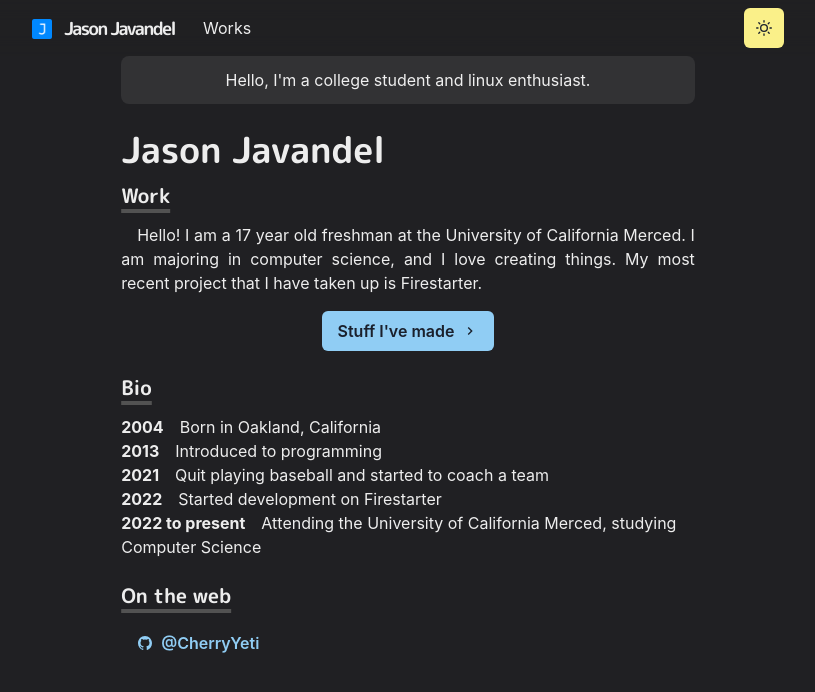
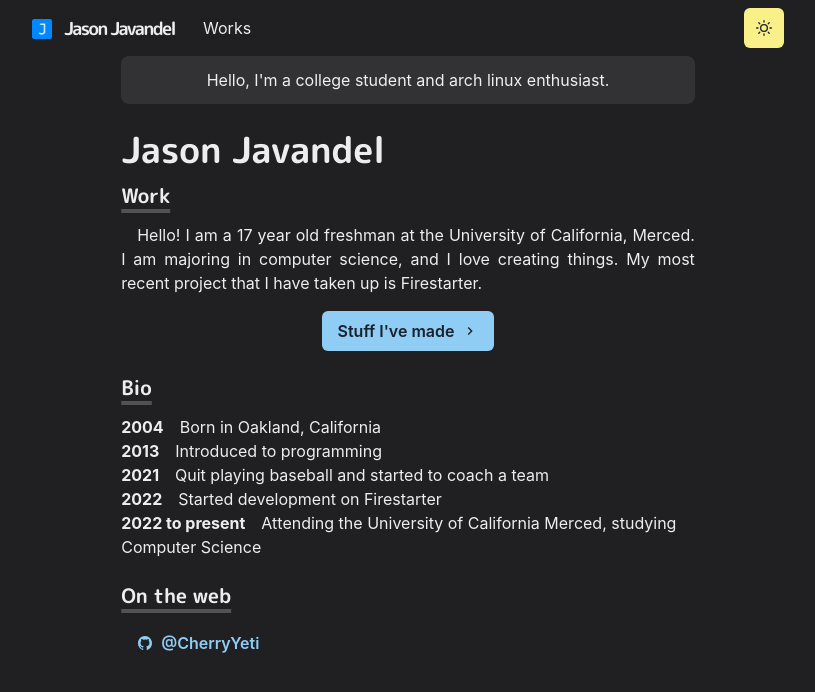
Before and after one commit to CherryYeti/Portfolio, a Next.js app: page / in a window 1280 px wide. Shown: the top 692 px of the page, without its empty margins (232-1047 px from the left). Built offline with nearby package versions, Linux system fonts and the light colour scheme.

Commit message:
arch btw

```diff
--- a/pages/index.js
+++ b/pages/index.js
@@ -11,7 +11,7 @@ const Page = () => {
         <Layout>
             <Container>
                 <Box borderRadius="lg" bg={useColorModeValue('whiteAlpha.500', 'whiteAlpha.200')} p={3} mb={6} align="center">
-                    Hello, I&apos;m a college student and linux enthusiast.
+                    Hello, I&apos;m a college student and arch linux enthusiast.
                 </Box>
                 <Box display={{ md: 'flex' }}>
                     <Box flexGrow={1}>
@@ -25,7 +25,7 @@ const Page = () => {
                         Work
                     </Heading>
                     <Paragraph>
-                        Hello! I am a 17 year old freshman at the University of California Merced.
+                        Hello! I am a 17 year old freshman at the University of California, Merced.
                         I am majoring in computer science, and I love creating things.
                         My most recent project that I have taken up is {' '}
                         <NextLink href="/works/firestarter">
```
